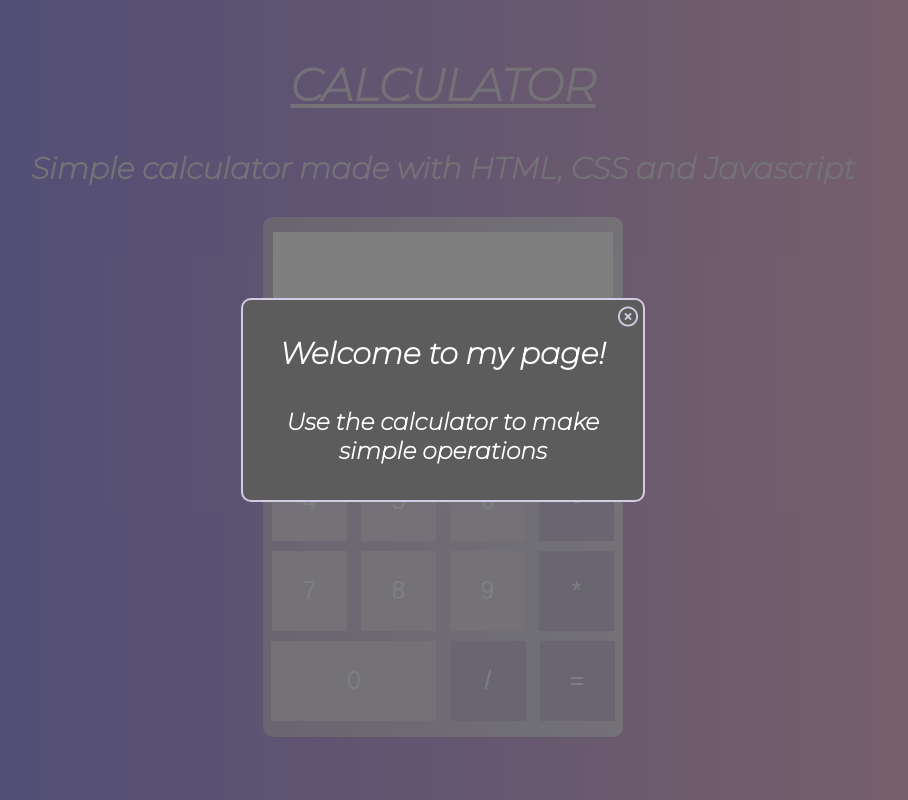
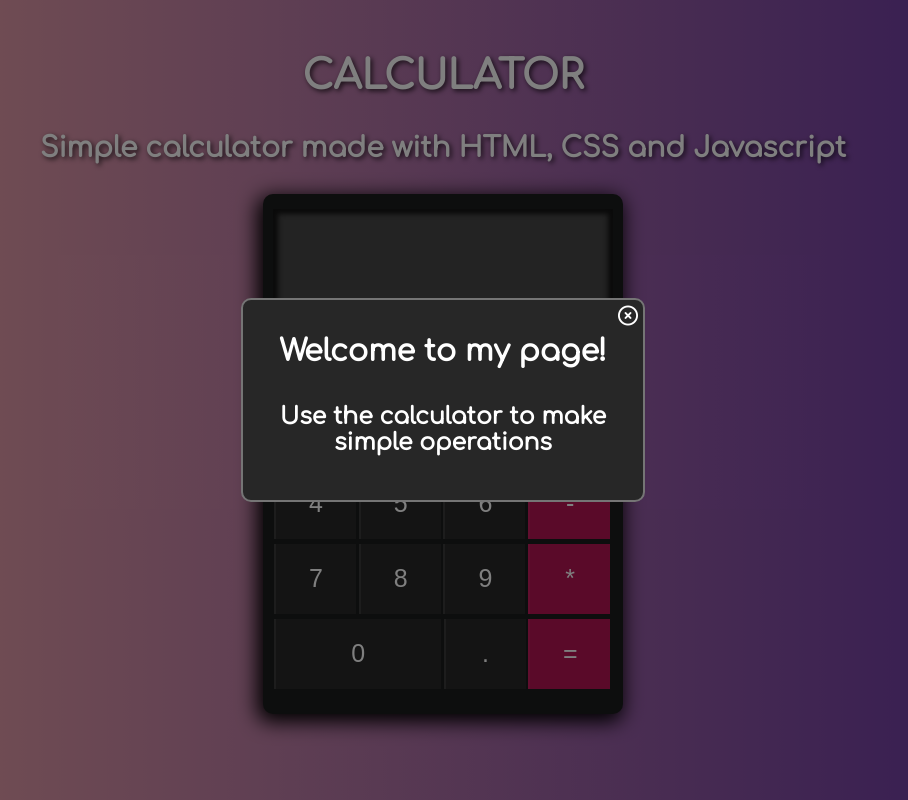
Before and after one commit to AFLP2199/SimpleCalculator, a plain HTML site: page index.html in a window 1280 px wide. Shown: the whole page, without its empty margins (197-1105 px from the left). Drawn offline with Linux system fonts and the light colour scheme.

Commit message:
Add files via upload

```diff
--- a/index.html
+++ b/index.html
@@ -6,7 +6,7 @@
         <title>Calculadora</title>
         <link rel="stylesheet" href="styles.css">
         <link rel="shortcut icon" href="images/favicon.ico" type="image/x-icon">
-        <link href="https://fonts.googleapis.com/css2?family=Montserrat:ital,wght@1,200&display=swap" rel="stylesheet">
+        <link href="https://fonts.googleapis.com/css2?family=Comfortaa&display=swap" rel="stylesheet">
         <script src="https://kit.fontawesome.com/fa57f7ea31.js" crossorigin="anonymous"></script>
     </head>
     <body>
@@ -24,8 +24,10 @@
             </div>
             <div class="calc">
                 <input type="text" id=datos>
-                <button id="clean" title="Clean screen">C</button>
                 <div class="num">
+                    <button id="delete">Del</button>
+                    <button id="clean">C</button>
+                    <button id="divi">/</button>
                     <button id="num1">1</button>
                     <button id="num2">2</button>
                     <button id="num3">3</button>
@@ -39,7 +41,7 @@
                     <button id="num9">9</button>
                     <button id="multi">*</button>
                     <button id="num0">0</button>
-                    <button id="divi">/</button>
+                    <button id="punto">.</button>
                     <button id="igual">=</button>
                 </div>
             </div>
--- a/script.js
+++ b/script.js
@@ -33,10 +33,11 @@ var multi = document.getElementById("multi");
 var divi = document.getElementById("divi");
 var igual = document.getElementById("igual");
 var cleanbutton = document.getElementById("clean");
+var punto = document.getElementById("punto");
 var aux1;
 var aux2;
 var auxresto;
-var cmenos = 0; //cantidad de veces que se apreto el boton menos
+var cmenos = 0; //checks quantity of negative signs
 var operacion;
 
 cleanbutton.addEventListener("click", function limpiar(){ box.value =""});
@@ -50,6 +51,7 @@ num7.addEventListener("click", function n7(){box.value += num7.innerHTML;});
 num8.addEventListener("click", function n8(){box.value += num8.innerHTML;});
 num9.addEventListener("click", function n9(){box.value += num9.innerHTML;});
 num0.addEventListener("click", function n0(){box.value += num0.innerHTML;});
+punto.addEventListener("click", function point(){box.value += punto.innerHTML;});
 mas.addEventListener("click", sumar);
 menos.addEventListener("click", restar);
 multi.addEventListener("click", multiplicar);
@@ -58,10 +60,12 @@ igual.addEventListener("click", op);
 
 function sumar(){
     if(box.value != '+' && box.value != '-' && box.value != '*' && box.value != '/'){
-        aux1 = parseFloat(box.value)};
+        aux1 = parseFloat(box.value);
         box.value ="";
         box.value += mas.innerHTML;
     }
+    cmenos = 0;
+}
 
 function restar(){
     cmenos+=1;
@@ -78,10 +82,21 @@ function multiplicar(){
         box.value ="";
         box.value += multi.innerHTML;
     }
+    cmenos = 0;
 }
 function dividir(){
-    aux1 = parseFloat(box.value);
-    box.value = divi.innerHTML;
+    if(box.value != '+' & box.value != '-' & box.value != '*' & box.value != '/'){
+        aux1 = parseFloat(box.value);
+        box.value ="";
+        box.value += divi.innerHTML;
+    }
+    cmenos = 0;
+}
+
+function point(){
+    if(box.value != '+' & box.value != '-' & box.value != '*' & box.value != '/'){
+        box.value += punto.innerHTML;
+    }
 }
 
 function op(){
@@ -92,10 +107,10 @@ function op(){
         box.value = operacion;
     }else if(box.value[0] == '-'){
         if(resto != 0){
-            operacion = aux1+aux2;
+            operacion = aux1-aux2;
             box.value = operacion;
         }else{
-            operacion = aux1-aux2;
+            operacion = aux1+aux2;
             box.value = operacion;
         }
     }else if(box.value[0] == '*'){
@@ -105,4 +120,8 @@ function op(){
         operacion = aux1/aux2;
         box.value = operacion;
     }
+    if(isNaN(box.value)){ //display error if box value is not a number
+        box.value = "ERROR";
+    }
+    cmenos = 0;
 }
--- a/styles.css
+++ b/styles.css
@@ -1,14 +1,14 @@
 body{
-    background: linear-gradient(to right, #9796f0, #fbc7d4);
-    font-family: 'Montserrat', arial, sans-serif;
+    background-image: linear-gradient( to right,  rgba(242,168,168,1) 2.9%, rgba(94,46,165,1) 102.1% );
+    font-family: 'Comfortaa', arial, sans-serif;
 }
 
 /*welcome message*/
 
 .popup{
     font-size: 20px;
-    background-color: #5c5c5c;
-    border: 2px solid #d3cce3;
+    background-color: #272727;
+    border: 2px solid #757575;
     border-radius: 10px;
     position: fixed;
     top: 50%;
@@ -18,6 +18,7 @@ body{
     text-align: center;
     transform: translate(-50%,-50%);
     z-index: 1;
+    transition: 0.4s;
 }
 
 .popup h2, .popup h3{
@@ -34,15 +35,16 @@ body{
 }
 
 .popup .close-button{
-    color: #d3cce3;
+    color: white;
     position: absolute;
     top: 5px;
     right: 5px;
+    cursor: pointer;
+    transition: 0.4s;
 }
 
 .popup .close-button:hover{
-    color: #9796f0;
-    transition: 0.4s
+    color: #757575;
 }
 
 #overlay{
@@ -55,6 +57,8 @@ body{
     background-color: rgb(0, 0, 0, .5);
     z-index: 0;
 }
+
+
 
 /*Flexbox*/
 .fcontainer{
@@ -70,33 +74,36 @@ body{
     text-align: center;
 }
 .title{
-    text-decoration: underline;
-    font-size: 45px;
-    color: #e9e4f0;
+    font-size: 40px;
+    color: #ffffff;
     text-align: center;
+    text-shadow: 2px 2px 5px rgb(0, 0, 0, 0.75);
 }
 
 .desc{
     text-align: center;
-    font-size: 30px;
-    color: #e9e4f0;
+    font-size: 28px;
+    color: #ffffff;
+    text-shadow: 2px 2px 5px rgb(0, 0, 0, 0.75);
 }
 
 /*Design*/
 
 .calc{
-    background: linear-gradient(to right, #d3cce3, #e9e4f0);
+    background: #1b1c1d;
     border-radius: 10px;
     height: 510px;
     width: 360px;
     margin: 0 25px 25px 25px;
     padding: 5px 0 5px 0;
+    box-shadow: -3px 5px 20px 3px rgba(0,0,0,1);
 }
 .calc #datos{
     display: flex;
     justify-content: center;
     align-items: center;
-    background-color: white;
+    background-color: rgb(70, 70, 70);
+    color: white;
     font-size: 30px;
     text-align: end;
     font-family: Arial, Helvetica, sans-serif;
@@ -105,39 +112,40 @@ body{
     padding: 10px;
     margin: 10px 0 5px 10px;
     border: 0px;
+    box-shadow: inset 0px 0px 5px 5px rgb(20, 20, 20);
+    outline: none;
 }
 
 .num{
     text-align: center;
-}
-.calc #clean{
-    height: 25px;
-    width: 25px;
-    background-color: rgb(241, 50, 89);
-    color: white;
-    border: 0px;
-    border-radius: 50%;
-    margin: 2px 300px;
-    outline: none;
-}
-.calc #clean:active{
-    background-color: rgb(180, 39, 67);
 }
 
 .num button{
     font-size: 25px;
     color: #ffffff;
     border: 0px;
-    background-color:#e9e4f0;
-    margin: 5px;
-    height: 80px;
-    width: 75px;
+    background-color:rgb(41, 41, 41);
+    box-shadow: -2px 0px rgb(59, 59, 59);
+    height: 70px;
+    width: 80px;
+    margin-top: 5px;
+    transition: 0.4s;
+    outline: none;
 }
 
 .num #mas, .num #menos, .num #multi,.num #divi, .num #igual{
-    background-color: #d3cce3;
+    background-color: rgb(182, 21, 82);
+    box-shadow: -2px 0px rgb(194, 29, 92);
 }
 
-.num #num0{
+#num0, #delete{
     width: 165px;
 }
+
+.num button:hover{
+    background-color:rgb(68, 67, 67);
+}
+
+#mas:hover, #menos:hover, #multi:hover, #divi:hover, #igual:hover{
+    background-color: rgb(240, 41, 117);
+}
```
